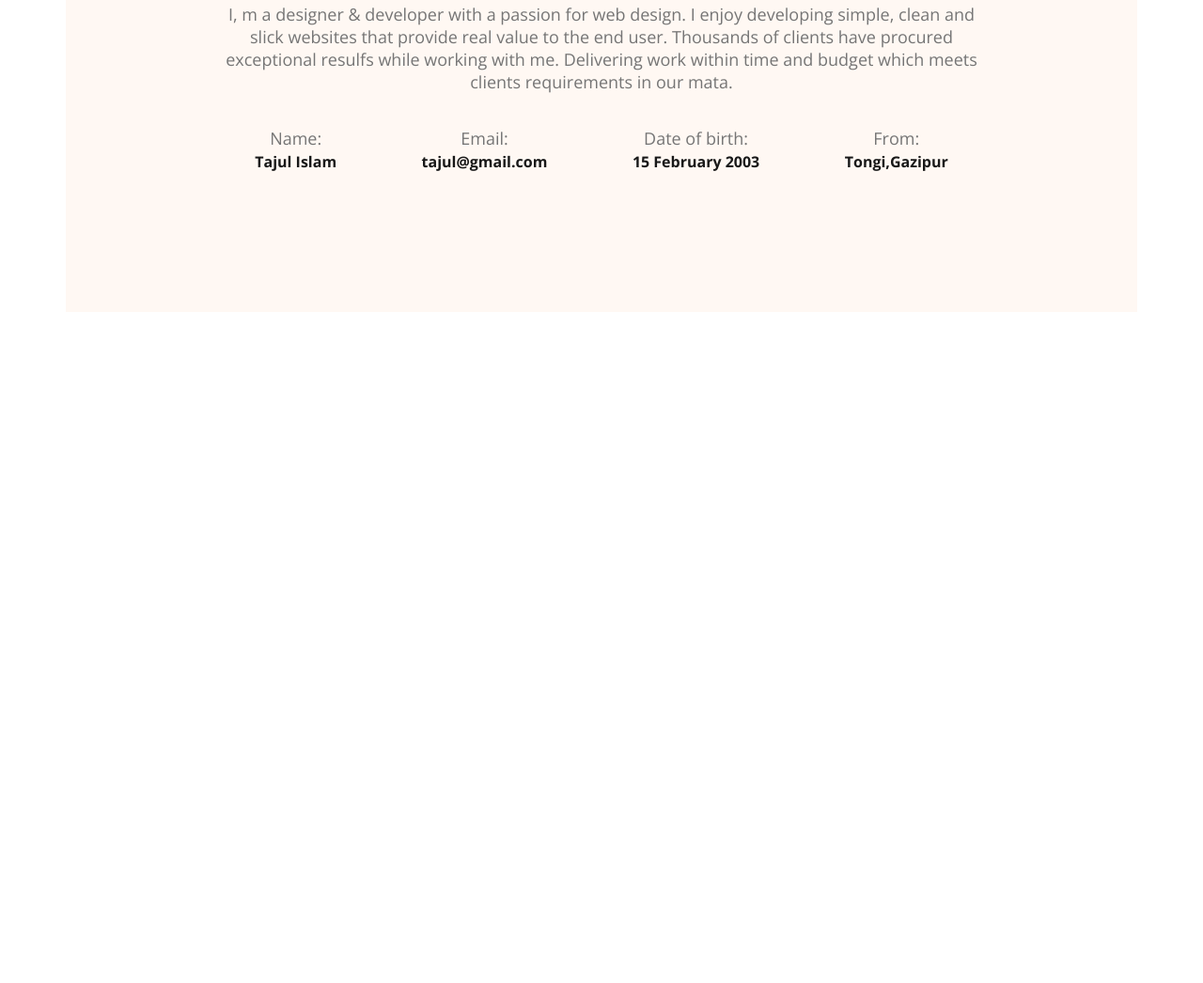
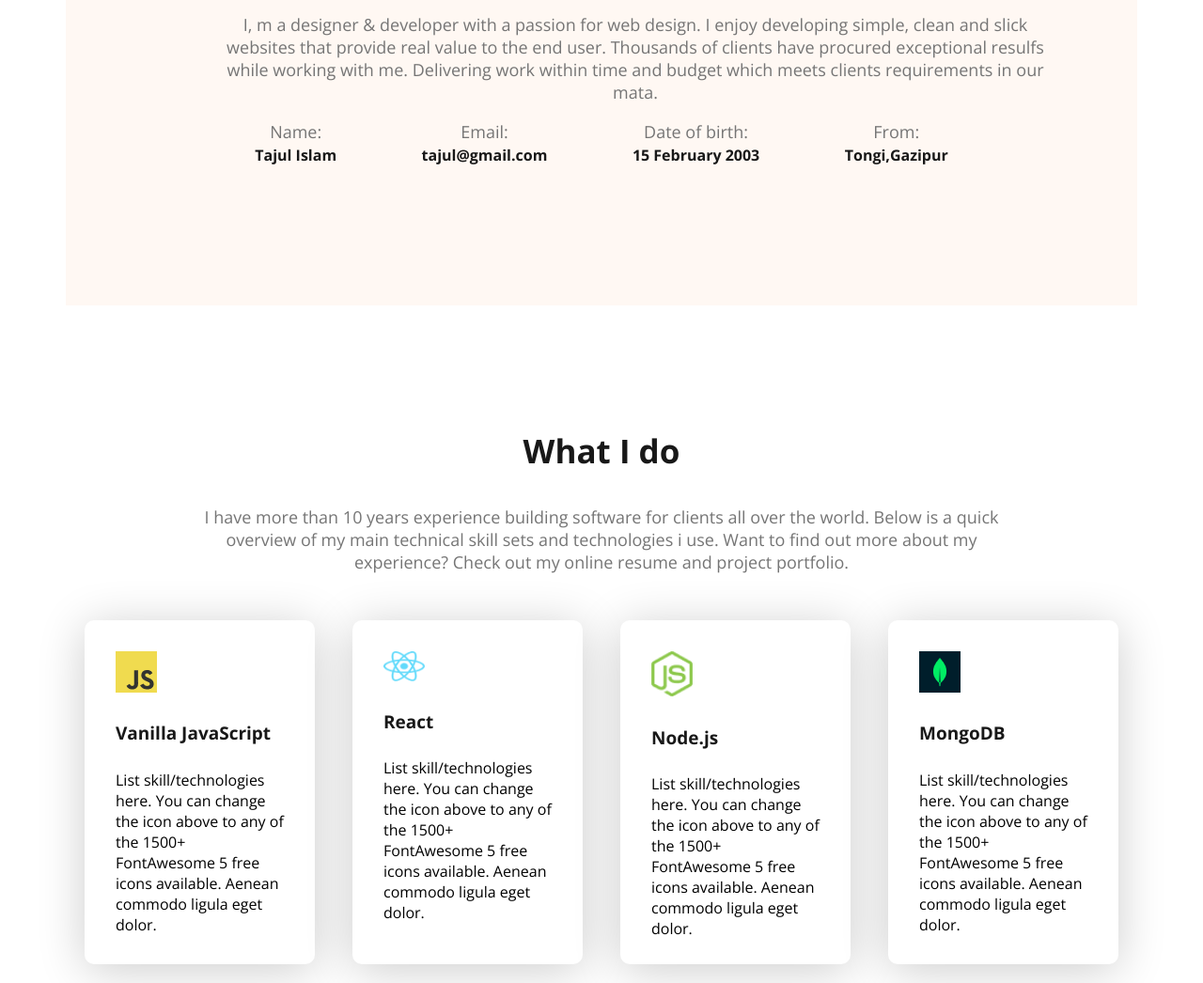
Before and after one commit to mdtajulislammt/my-protfolio-website, a plain HTML site: page index.html in a window 1280 px wide. Shown: the part 1020-2066 px from the top of the page at 94% size. Before the commit the page ends 1352 px from the top, so only its background shows below. Drawn offline with nearby package versions, Linux system fonts and the light colour scheme.

Commit message:
new section added

```diff
--- a/index.html
+++ b/index.html
@@ -34,7 +34,7 @@ href="https://fonts.googleapis.com/css2?family=Open+Sans:wght@400;700;800&displa
 
      </div>
     </header>
-    <main>
+    <main> <section>
      <div class="about-section">
           <h1 class="about-tittle">About Me</h1>
           <p class="about-description">I, m a designer & developer with a passion for web design. I enjoy developing simple, clean and slick websites that provide real value to the end user. Thousands of clients have procured exceptional resulfs while working with me. Delivering work within time and budget which meets clients requirements in our mata.</p>
@@ -49,6 +49,35 @@ href="https://fonts.googleapis.com/css2?family=Open+Sans:wght@400;700;800&displa
                  <span>Tongi,Gazipur</span>   </p>
           </div>
      </div>
+     </section>
+     <section>
+          <div class="section-2">
+          <h3 class="about-tittle">What I do</h3>
+          <p class="about-description description">I have more than 10 years experience building software for clients all over the world. Below is a quick overview of my main technical skill sets and technologies i use. Want to find out more about my experience? Check out my online resume and project portfolio.</p>
+          <div class="card-container">
+               <div class="card-content">
+                    <img src="./icon/logo-javascript 1.png" alt="">
+                    <h4>Vanilla JavaScript</h4>
+                    <p>List skill/technologies here. You can change the icon above to any of the 1500+ FontAwesome 5 free icons available. Aenean commodo ligula eget dolor.</p>
+               </div>
+               <div class="card-content">
+                    <img src="./icon/react.png" alt="">
+                    <h4>React</h4>
+                    <p>List skill/technologies here. You can change the icon above to any of the 1500+ FontAwesome 5 free icons available. Aenean commodo ligula eget dolor.</p>
+               </div>
+               <div class="card-content">
+                    <img src="./icon/nodejs-icon 1.png" alt="">
+                    <h4>Node.js </h4>
+                    <p>List skill/technologies here. You can change the icon above to any of the 1500+ FontAwesome 5 free icons available. Aenean commodo ligula eget dolor.</p>
+               </div>
+               <div class="card-content">
+                    <img src="./icon/mongo 1.png" alt="">
+                    <h4>MongoDB</h4>
+                    <p>List skill/technologies here. You can change the icon above to any of the 1500+ FontAwesome 5 free icons available. Aenean commodo ligula eget dolor.</p>
+               </div>
+          </div>
+     </div>
+     </section>
     </main>
     <footer>
 
--- a/style.css
+++ b/style.css
@@ -135,3 +135,42 @@ main{
      font-size: 16px;
      font-weight: 600;
 }
+
+.section-2{
+     margin-top: 131px;
+     text-align: center;
+
+}
+.about-description{
+    width: 900px;
+    margin: 0 auto;
+}
+.card-container{
+     display: flex;
+     justify-content: space-between;
+     margin-top: 30px;
+
+}
+.card-content{
+     text-align: left;
+     width: 267px;
+     height: 300px;
+     padding: 33px;
+     border-radius: 10px;
+     background: #FFF;
+     box-shadow: 0px 6px 50px 0px rgba(0, 0, 0, 0.200);
+     margin: 20px;
+
+
+}
+
+.card-content h4{
+     color: #181818;
+     font-size: 19px;
+     font-weight: 700;
+
+     }
+
+ .card-content img {
+     width: 44px;
+ }
```
Also changed, not shown: icon/logo-javascript 1.png (added), icon/mongo 1.png (added), icon/nodejs-icon 1.png (added), icon/react.png (added).
